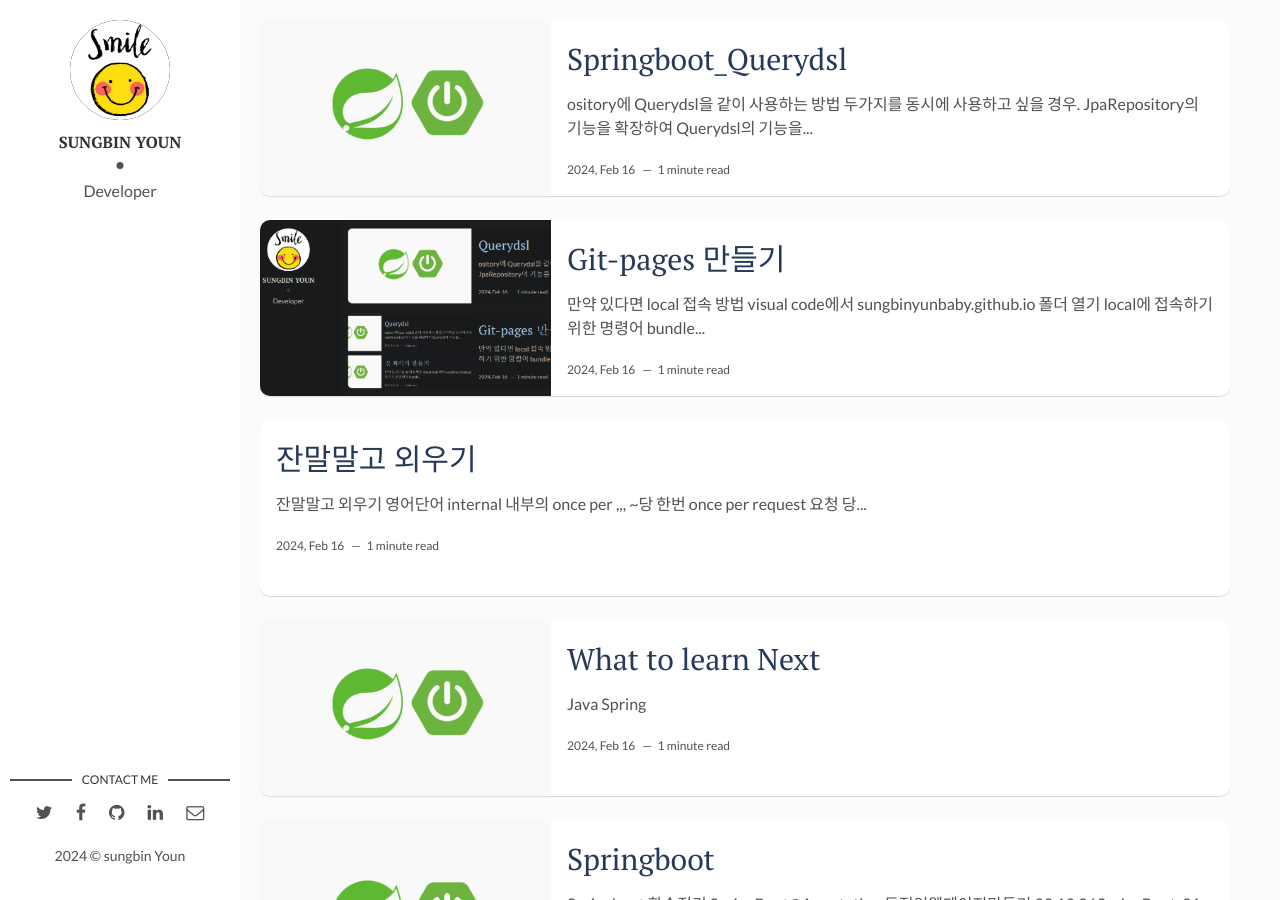
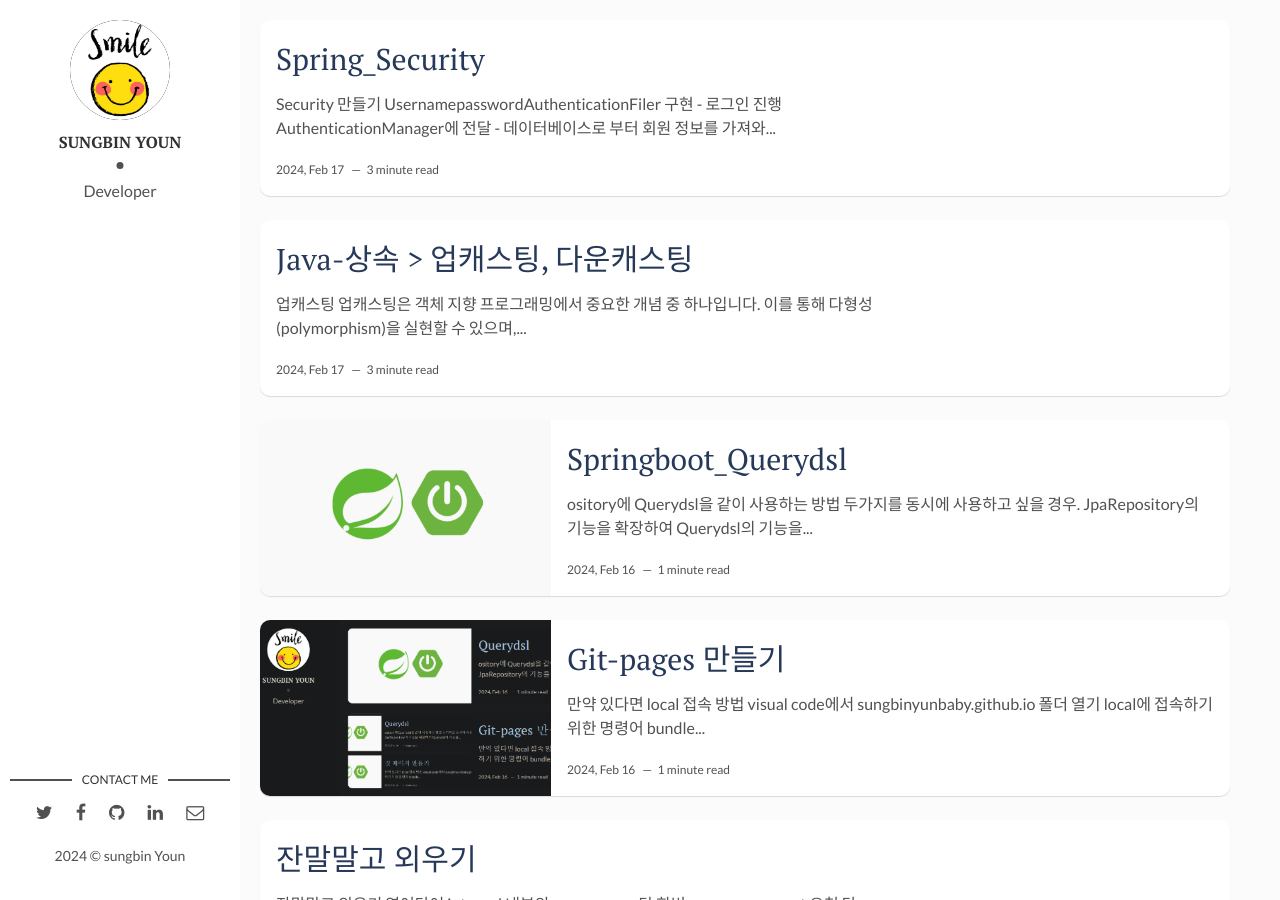
Before and after one commit to sungbinyunbaby/sungbinyunbaby.github.io, a Jekyll site: the page built from index.html, in a window 1280 px wide and 900 px high. Built offline with Jekyll 4.4.1, drawn with Linux system fonts in a browser that asks for light colours; the list of posts is cut into pages by our own code; some of the changed lines change nothing that is shown.

Commit message:
security

````diff
--- a/_posts/2024-02-16-note.markdown
+++ b/_posts/2024-02-16-note.markdown
@@ -27,13 +27,35 @@ permit 허용하다, 허락하다, 가능하게 하다, 허가증
 
 absatract 추상적인
 
-credentials 자격
+credentials 자격 => 프로그래밍에서 password
 
-principal 주요한, 주된
+principal 주요한, 주된 => 프로그래밍에서 username
 
 validate 입증하다, 인증하다, 승인하다.
 
+submission 항복, 제출, 진술
+
+present 현재, 선물
+
+presentation 제출, 발표, 프리젠테리션
+
+implement 시행하다, 도구, 구현
+
+immutable 불변의, 변경할 수 없는
+
+properties 속성
+
+respective 해당, 속하는
+
+behaviour 처신, 행동
+
 ```
+
+### 시큐리티
+ # 필터
+    UsernamePasswordAuthenticationToken
+    extends AbstractAuthenticationToken // Base Base class for Authentication objects.
+    implements Authentication, CredentialsContainer
 
 
 
--- /dev/null
+++ b/_posts/2024-02-17-Java_extends.markdown
@@ -0,0 +1,109 @@
+---
+layout: post
+title: Java-상속 > 업캐스팅, 다운캐스팅
+date: 2024-02-17 14:12:20 +0900
+description: You’ll find this post in your `_posts` directory. Go ahead and edit it and re-build the site to see your changes. # Add post description (optional)
+img:  # Add image post (optional)
+fig-caption: mac.jpg
+tags: [BackEnd]
+---
+# 업캐스팅
+업캐스팅은 객체 지향 프로그래밍에서 중요한 개념 중 하나입니다.
+이를 통해 다형성(polymorphism)을 실현할 수 있으며, 코드의 유연성과 재사용성을 높일 수 있습니다.
+
+장점:
+1. 다형성: 하나의 변수가 여러 가지 형태의 객체를 참조할 수 있으므로 코드가 더 유연해진다.
+2. 코드 재사용성 향상
+3. 유지보수성 향상(코드를 더 추상적으로 작성함으로써, 향후 변경이나 확장에 대응하기가 더 쉬워진다.
+    새로운 서브 클래스를 추가하거나 ㅜ정해도 기존 코드의 수정이 필요없을 수 있다.)
+
+단점: 타입 변환 문제, 슈퍼 클래스의 메서드만 사용가능, 속성의 손실. 즉, 서브클래스의 고유 기능을 사용하지 못하고 사용을 하려면 다운 캐스팅을 해야 하는데 나름 복잡하다. 잘못하면 런타임 에러 발생.
+
+# 다운캐스팅
+업캐스팅된 객체를 다시 원래의 서브 클래스 타입으로 변환하는 것을 다운캐스팅이라고 합니다.
+다운캐스팅을 하려면 업캐스팅된 객체를 다운캐스팅하려는 서브 클래스 타입으로 형변환해야 합니다.
+이때 (서브클래스타입) 변수명 형식으로 형변환을 수행합니다.
+
+# 업캐스팅 다운캐스팅 예제
+```java
+// 슈퍼 클래스
+class Animal {
+    void makeSound() {
+        System.out.println("동물 소리를 내다.");
+    }
+}
+
+// 서브 클래스
+class Dog extends Animal {
+    void makeSound() {
+        System.out.println("멍멍!");
+    }
+
+    void fetch() {
+        System.out.println("물건을 가져오다.");
+    }
+}
+
+public class Main {
+    public static void main(String[] args) {
+        // 업캐스팅
+        Animal animal = new Dog(); // Dog 객체를 Animal 타입으로 업캐스팅
+
+        // 슈퍼 클래스의 메서드 호출
+        animal.makeSound(); // "멍멍!"이 출력됨
+
+        // 다운캐스팅
+        Dog dog = (Dog) animal; // Animal 객체를 다시 Dog 타입으로 다운캐스팅
+
+        // 서브 클래스의 메서드 호출
+        dog.fetch(); // "물건을 가져옵니다!"가 출력됨
+    }
+}
+```
+
+# 업캐스팅의 다형성
+```java
+class Animal {
+    public void sound() {
+        System.out.println("Some sound...");
+    }
+}
+
+class Dog extends Animal {
+    public void sound() {
+        System.out.println("Woof!");
+    }
+}
+
+class Cat extends Animal {
+    public void sound() {
+        System.out.println("Meow!");
+    }
+}
+
+class Bird extends Animal {
+    public void sound() {
+        System.out.println("Tweet!");
+    }
+}
+
+public class Main {
+    public static void main(String[] args) {
+        Animal dog = new Dog(); // 업캐스팅
+        Animal cat = new Cat(); // 업캐스팅
+        Animal bird = new Bird(); // 업캐스팅
+
+        makeSound(dog); // 다형성을 통해 Dog의 sound() 호출
+        makeSound(cat); // 다형성을 통해 Cat의 sound() 호출
+        makeSound(bird); // 다형성을 통해 Bird의 sound() 호출
+    }
+
+    public static void makeSound(Animal animal) {
+        animal.sound();
+    }
+}
+```
+
+위의 코드에서 makeSound 메서드는 Animal 객체를 매개변수로 받아서 해당 동물의 소리를 출력합니다.
+이때 makeSound 메서드는 실제로 어떤 종류의 동물인지 알 필요가 없습니다.
+이것이 다형성의 한 예시입니다.
--- /dev/null
+++ b/_posts/2024-02-17-Spring_Security.markdown
@@ -0,0 +1,130 @@
+---
+layout: post
+title: Spring_Security
+date: 2024-02-17 14:12:20 +0900
+description: You’ll find this post in your `_posts` directory. Go ahead and edit it and re-build the site to see your changes. # Add post description (optional)
+img:  # Add image post (optional)
+fig-caption: mac.jpg
+tags: [BackEnd]
+---
+# Security 만들기
+
+![security_Base](../assets/img/security/security_Base.png)
+
+1. UsernamepasswordAuthenticationFiler 구현 - 로그인 진행
+2. AuthenticationManager에 전달 - 데이터베이스로 부터 회원 정보를 가져와 검증 진행.
+3.
+    1. 검증이 성공을 한다면 successfulAuthentication이 동작. - 동작을 할 때 jwt를 생성을 해서 사용자게 응답을 해주면 된다.
+    2. 검증에 실패를 한다면 unsuccessfulAuthentication이 동작 - jwt를 생성하지 않고 401 에러를 내준다.
+
+
+1. jwt 의존성 설정
+    ```java
+    dependencies {
+
+    implementation 'io.jsonwebtoken:jjwt-api:0.12.3'
+    implementation 'io.jsonwebtoken:jjwt-impl:0.12.3'
+    implementation 'io.jsonwebtoken:jjwt-jackson:0.12.3'
+    }
+    ```
+2. webSecurityConfig class 만들기
+    > SecurityFilterChain을 빈으로 등록
+    > 세션 stateless
+    > BCryptPasswordEncoder 등록 - 따로 클래스 만들어서 빈으로 등록 후 사용.
+3. DB 연결 및 Entity 설정
+    1. ```java
+        spring:
+            datasource:
+            driver-class-name: com.mysql.cj.jdbc.Driver
+            url: <jdbc:mysql://아이피:3306/이름>
+            username: <username>
+            password: <password>
+
+        jpa:
+            database: mysql
+            hibernate:
+            ddl-auto: none //jpa와 디비를 연결하려면 create로 설정 후 연결 > 다시 none
+            show-sql: true
+        ```
+    2. 엔티티, Repository 만든 후 연결.
+
+4. 회원가입 로직 구현
+    ![회원가입로직](../assets/img/security/회원가입%20로직.png.png)
+    1. JoinDto 만들기 - username, password
+    2. JoinController 만들기.
+    3. JoinService 만들기 - userRepository와 BCryptPasswordEncoder 의존성 받아서 회원가입 메서드 만들기 > 입력받은 joinDto를 userEntity에 저장.
+
+5. 로그인 필터 구현
+    1. 아이디, 비밀번호 검증을 위한 커스텀 필터 작성.
+        UsernamePasswordAuthentication 필터 작성
+        > UsernamePasswordAuthentication 상속 받기.
+        > UsernamePasswordAuthenticationToken 사용 - 인증하기 위함.
+        > UsernamePasswordAuthenticationToken을 authenticationManager에 반환.
+        > successfulAuthentication, unsuccessfulAuthentication 오버라이딩하기.
+        > webSecurityConfig에 .addFilterAt 설정. - 커스텀 로그인 필터 등록.
+        > AuthenticationManager Bean 등록
+        ```java
+        @Configuration
+        @EnableWebSecurity
+        public class SecurityConfig {
+
+                //AuthenticationManager가 인자로 받을 AuthenticationConfiguraion 객체 생성자 주입
+                private final AuthenticationConfiguration authenticationConfiguration;
+
+            public SecurityConfig(AuthenticationConfiguration authenticationConfiguration) {
+
+                this.authenticationConfiguration = authenticationConfiguration;
+            }
+
+                //AuthenticationManager Bean 등록
+                @Bean
+            public AuthenticationManager authenticationManager(AuthenticationConfiguration configuration) throws Exception {
+
+                return configuration.getAuthenticationManager();
+            }
+        }
+         ```
+    2. DB에 저장되어 있는 정보를 기반으로 검증할 로직 작성.
+    3. 로그인 성공시 jwt를 반환할 success 핸들러 생성.
+    4. 커스텀 필터 SecurityConfig에 등록.
+
+6. 로그인 검증 로직
+    1. Repository에 Optional<UserEntity> findByUsername(String username); 추가.
+    2. UserDetailsService 커스텀 구현.
+        > loadUserByUsername에서 입력받은 username DB에서 조회하고 있으면 CustomUserDetails에 데이터 전달.
+    2. UserDetails 구현 - CustomUserDetails
+        > 권한 발급. user 데이터의 role을 권한으로 설정.
+        > 나머지 return ture로 설정.
+    3. http://localhost:8080/login 해보기.
+
+7. jwt 발급 - jwtTokenUtil class 만들기
+    1. 암호화
+    2. jwt에 정보 넣고 jwt 발급하기.
+    3. CustomUserDetailsService(UserDeatilsService 구현) - loadUserByUsername 설정.(로그인 시 필요한 정보를 저장해서 CustomUserDetails로 전달.)
+    4. CustonUserDetails(UserDetails 구현) - CustomUserDetailsService에서 받는 데이터를 바탕으로 설정. 권한, getPassword(), getUsername()를 userEntity.get,,,으로 설정, 나머지 return true.
+    5. jwtTokenUtils 클래스 만들어 Jwt 생성 및 발행.
+        1. 암호화
+        2. jwt에 정보담기 jwt 생성
+        3. 발급한 jwt 토큰이 정상인지 확인
+        4. jwt 토큰이 정상이면 발급.
+    6. jwtTokenFilter 클래스 만들어 토큰이 있는지 확인하고 정당한 토큰인지 확인 후 필터종료.
+        1. OncePerRequestFilter을 상속 받는다. doFilterInternal()를 구현.
+        2. 주의점: 토큰이 존재하지 않아도 doFilter을 통과해야 한다. 토큰을 가지고 있지 않는 사용자 즉, 로그인이 되어 있지 않은 사용자도 필터를 통과해야 하기 때문이다.
+    7. SecufityConfig 클래스로 가서 .addFilterBefore을 사용해서 LoginFilter 보다 먼저 실행하게 한다. => 로그인 성공의 결정적이 단계!!! 중요!!!
+
+* 클라이언트가 로그인을 시도하면 로그인 필터가 사용자 자격을 확인하고, 유효한 경우 토큰을   생성하고 클라이언트에게 전달한다.
+
+* 클라이언트가 보호된 엔드포인트에 요청을 보내면 토큰 필터가 해당 요청의 토큰을 검사하여 유효성을 확인하고, 유효한 경우 사용자 인증 정보를 SecurityContextHolder에 저장한다.
+
+* 보호된 엔드포인트에 대한 요청이 승인되면 클라이언트는 해당 엔드포인트에 액세스할 수 있다.
+
+* 로그인에 성공해도 토큰이 만들어지지 않았다면 로그인한거라고 볼 수 없다.
+
+* 중요:
+    1. 토큰필터
+    2. 로그인필터 - 사용자 유효성 확인 -> 유효하면 토큰 생성.
+    3. 보호된 엔티티에 요청.
+    4. 토큰필터 - 토큰 유효성 확인 -> 토큰이 존재하고 유효하면 사용자 인증 정보를 SecurityContextHolder에 저장.
+    5. 보호된 엔트포인트에 대한 요청이 승인되면 해당 엔드포인트에 엑세스 할 수 있음.
+    * 토큰이 유효한 경우 로그인 필터는 더 이상 필요하지 않다. 토큰 필터만 통과하면 된다.
+    로그인이 되있다면 인증 절차를 다시 거치는 것은 불필요하다.
````
Also changed, not shown: assets/img/security/security_Base.png (added), assets/img/security/회원가입 로직.png (added).
